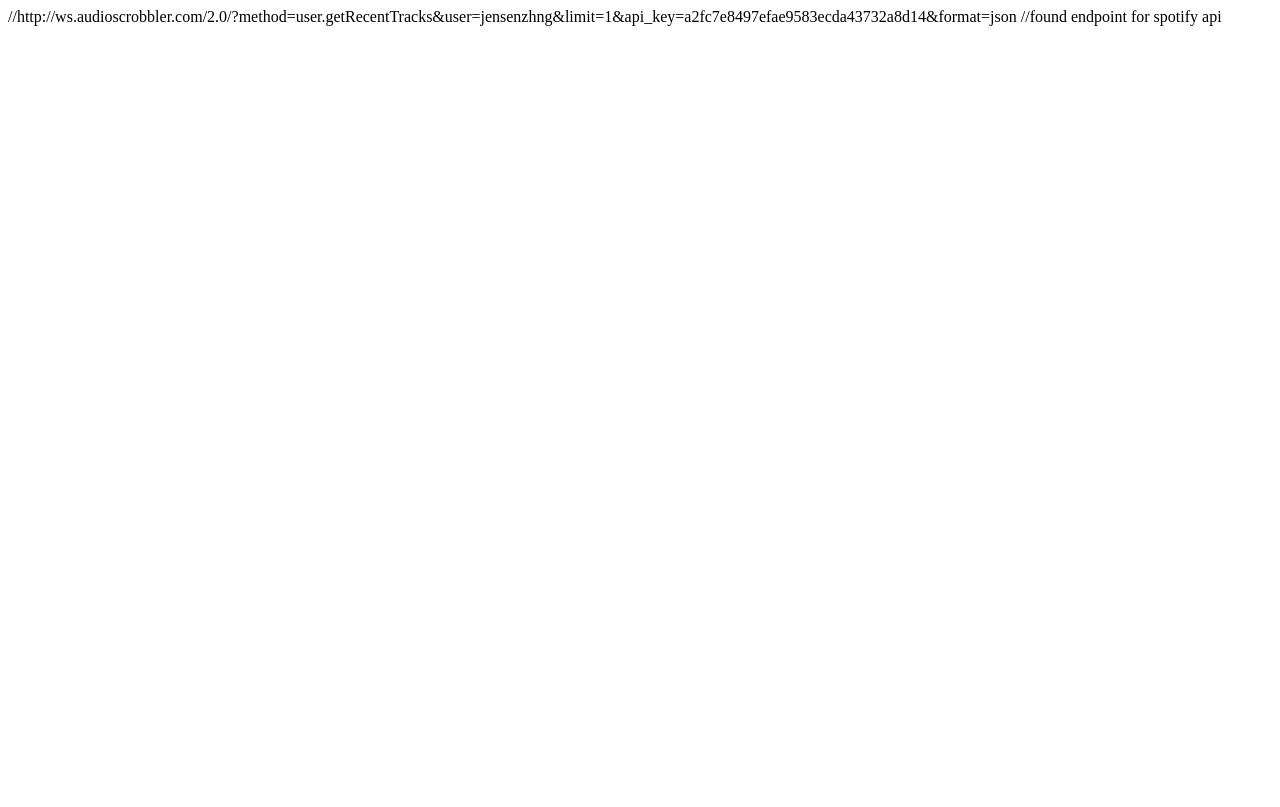
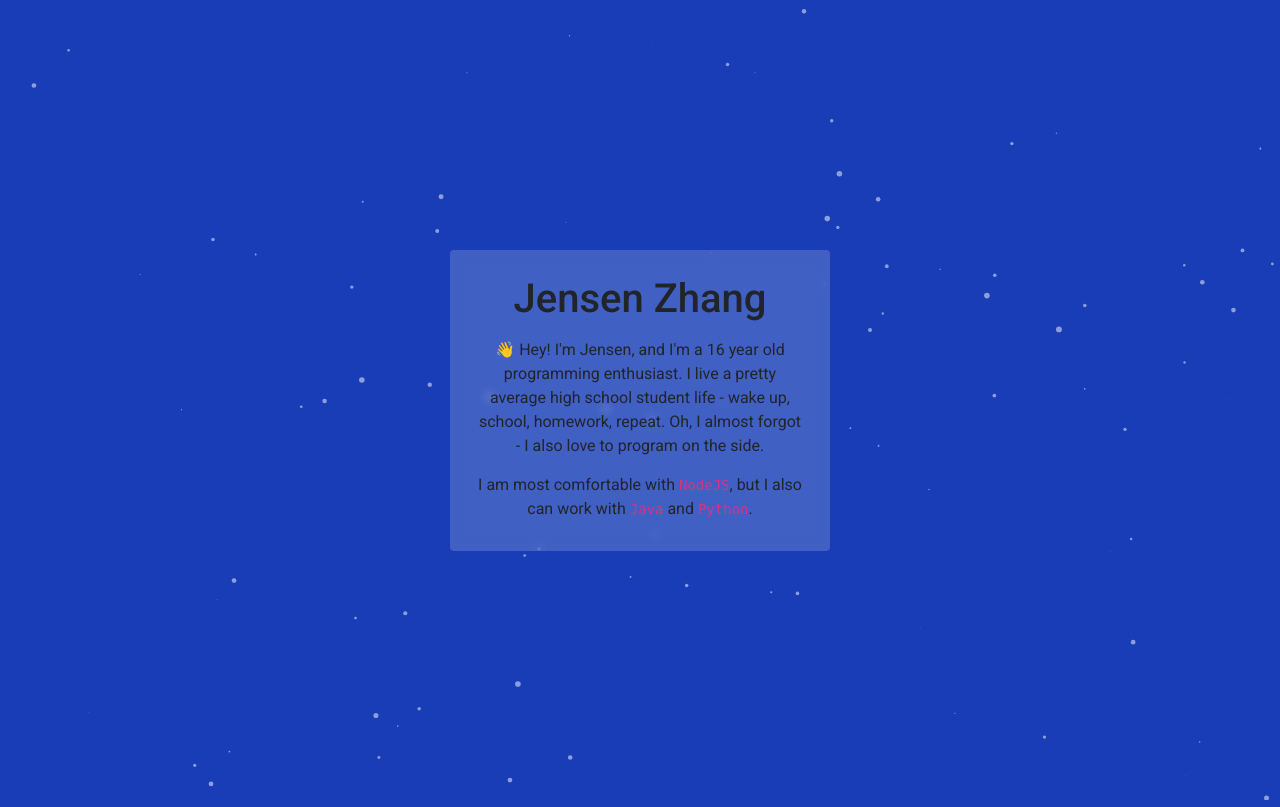
Before and after one commit to dragonlordslayer69/personal-website, a plain HTML site: page index.html in a window 1280 px wide. Drawn offline with nearby package versions, Linux system fonts and the light colour scheme.

Commit message:
base for website

```diff
--- /dev/null
+++ b/assets/particles.json
@@ -0,0 +1,110 @@
+{
+  "particles": {
+    "number": {
+      "value": 80,
+      "density": {
+        "enable": true,
+        "value_area": 800
+      }
+    },
+    "color": {
+      "value": "#ffffff"
+    },
+    "shape": {
+      "type": "circle",
+      "stroke": {
+        "width": 0,
+        "color": "#000000"
+      },
+      "polygon": {
+        "nb_sides": 5
+      },
+      "image": {
+        "src": "img/github.svg",
+        "width": 100,
+        "height": 100
+      }
+    },
+    "opacity": {
+      "value": 0.5,
+      "random": false,
+      "anim": {
+        "enable": false,
+        "speed": 1,
+        "opacity_min": 0.1,
+        "sync": false
+      }
+    },
+    "size": {
+      "value": 3,
+      "random": true,
+      "anim": {
+        "enable": false,
+        "speed": 40,
+        "size_min": 0.1,
+        "sync": false
+      }
+    },
+    "line_linked": {
+      "enable": false,
+      "distance": 150,
+      "color": "#ffffff",
+      "opacity": 0.4,
+      "width": 1
+    },
+    "move": {
+      "enable": true,
+      "speed": 6,
+      "direction": "none",
+      "random": false,
+      "straight": false,
+      "out_mode": "out",
+      "bounce": false,
+      "attract": {
+        "enable": false,
+        "rotateX": 600,
+        "rotateY": 1200
+      }
+    }
+  },
+  "interactivity": {
+    "detect_on": "canvas",
+    "events": {
+      "onhover": {
+        "enable": true,
+        "mode": "repulse"
+      },
+      "onclick": {
+        "enable": false,
+        "mode": "push"
+      },
+      "resize": true
+    },
+    "modes": {
+      "grab": {
+        "distance": 400,
+        "line_linked": {
+          "opacity": 1
+        }
+      },
+      "bubble": {
+        "distance": 659.3406593406594,
+        "size": 40,
+        "duration": 2,
+        "opacity": 8,
+        "speed": 3
+      },
+      "repulse": {
+        "distance": 200,
+        "duration": 0.4
+      },
+      "push": {
+        "particles_nb": 4
+      },
+      "remove": {
+        "particles_nb": 2
+      }
+    }
+  },
+  "retina_detect": true
+}
--- /dev/null
+++ b/css/main.css
@@ -0,0 +1,37 @@
+* {
+    cursor: url('../images/cursor.png'), default;
+    font-family: 'Roboto', sans-serif;
+    margin: 0px;
+}
+#body {
+    background-color: #183db6;
+}
+
+
+#particles-js {
+    background-color: #183db6;
+    background-size: cover;
+    background-repeat: no-repeat;
+    background-position: 50% 50%;
+    height: 100vh;
+}
+
+.wrapper p {
+    margin-top: 15px;
+    margin-bottom: 5px;
+}
+
+.wrapper {
+    width: 380px;
+    z-index: 100;
+    background-color: rgba(255, 255, 255, .18);
+    backdrop-filter: blur(5px);
+    border-radius: 4px;
+    position:absolute;
+    padding: 25px;
+    box-sizing: border-box;
+    top: 50%;
+    left: 50%;
+    margin: -150px 0 0 -190px;
+    text-align: center;
+}
--- a/index.html
+++ b/index.html
@@ -1,2 +1,27 @@
-//http://ws.audioscrobbler.com/2.0/?method=user.getRecentTracks&user=jensenzhng&limit=1&api_key=a2fc7e8497efae9583ecda43732a8d14&format=json
-//found endpoint for spotify api
+<!DOCTYPE html>
+<html lang="en">
+<head>
+    <meta charset="UTF-8">
+    <meta http-equiv="X-UA-Compatible" content="IE=edge">
+    <meta name="viewport" content="width=device-width, initial-scale=1.0">
+    <link rel="stylesheet" href="css/main.css">
+    <link rel="preconnect" href="https://fonts.googleapis.com">
+<link rel="preconnect" href="https://fonts.gstatic.com" crossorigin>
+<link href="https://fonts.googleapis.com/css2?family=Roboto:wght@400;500;700&display=swap" rel="stylesheet">
+<script src="https://cdn.jsdelivr.net/npm/particles.js@2.0.0/particles.min.js"></script>
+<link href="https://cdn.jsdelivr.net/npm/bootstrap@5.1.3/dist/css/bootstrap.min.css" rel="stylesheet" integrity="sha384-1BmE4kWBq78iYhFldvKuhfTAU6auU8tT94WrHftjDbrCEXSU1oBoqyl2QvZ6jIW3" crossorigin="anonymous">
+    <title>Jensen Zhang</title>
+    <script src="js/index.js"></script>
+</head>
+<body id="body">
+    <div class="wrapper">
+        <div class="center-block">
+            <h1>Jensen Zhang</h1>
+            <p>👋 Hey! I'm Jensen, and I'm a 16 year old programming enthusiast. I live a pretty average high school student life - wake up, school, homework, repeat. Oh, I almost forgot - I also love to program on the side.</p>
+            <p> I am most comfortable with <code>NodeJS</code>, but I also can work with <code>Java</code> and <code>Python</code>.</p>
+          </div>
+    </div>
+
+    <div id="particles-js"></div>
+</body>
+</html>
--- /dev/null
+++ b/js/index.js
@@ -0,0 +1,6 @@
+//http://ws.audioscrobbler.com/2.0/?method=user.getRecentTracks&user=jensenzhng&limit=1&api_key=a2fc7e8497efae9583ecda43732a8d14&format=json
+//found endpoint for spotify api
+
+particlesJS.load('particles-js', 'assets/particles.json', function() {
+    console.log('callback - particles.js config loaded');
+  });
```
Also changed, not shown: images/background.png (added), images/cursor.png (added), index.js (deleted).
